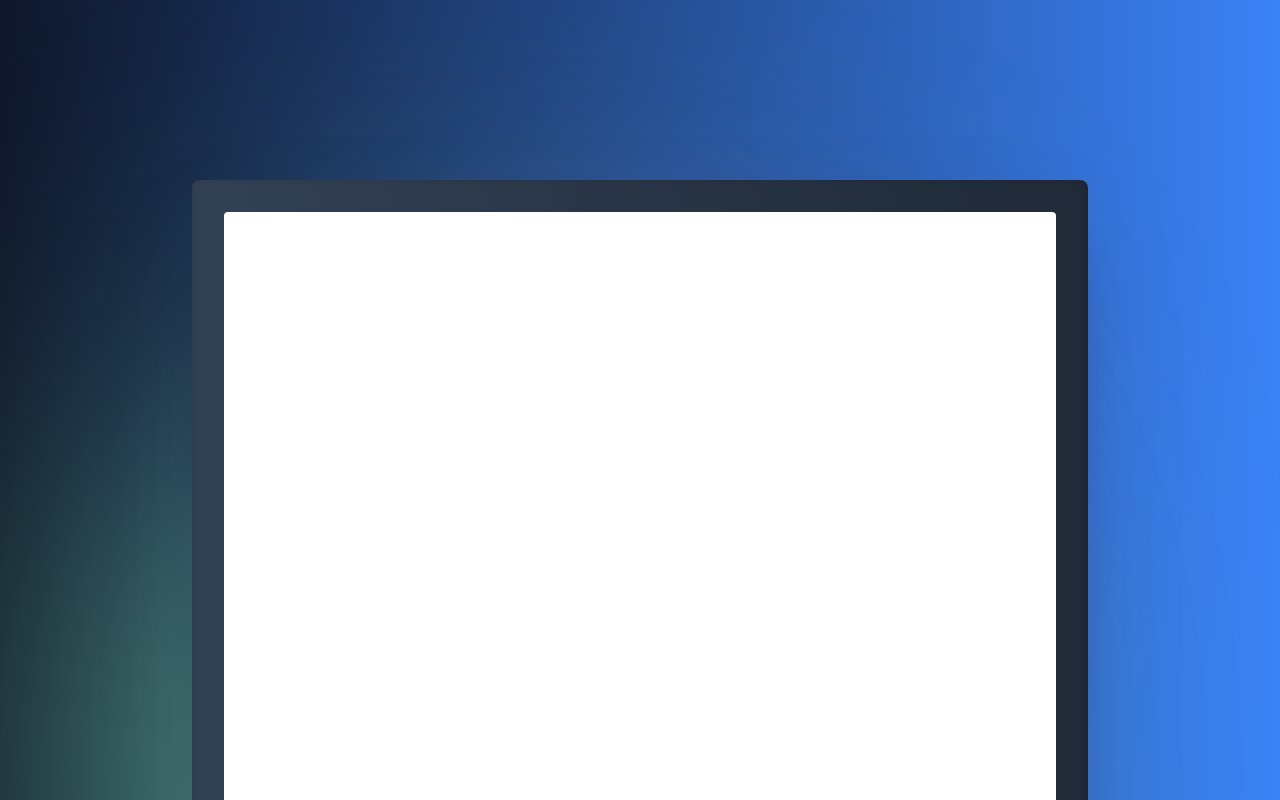
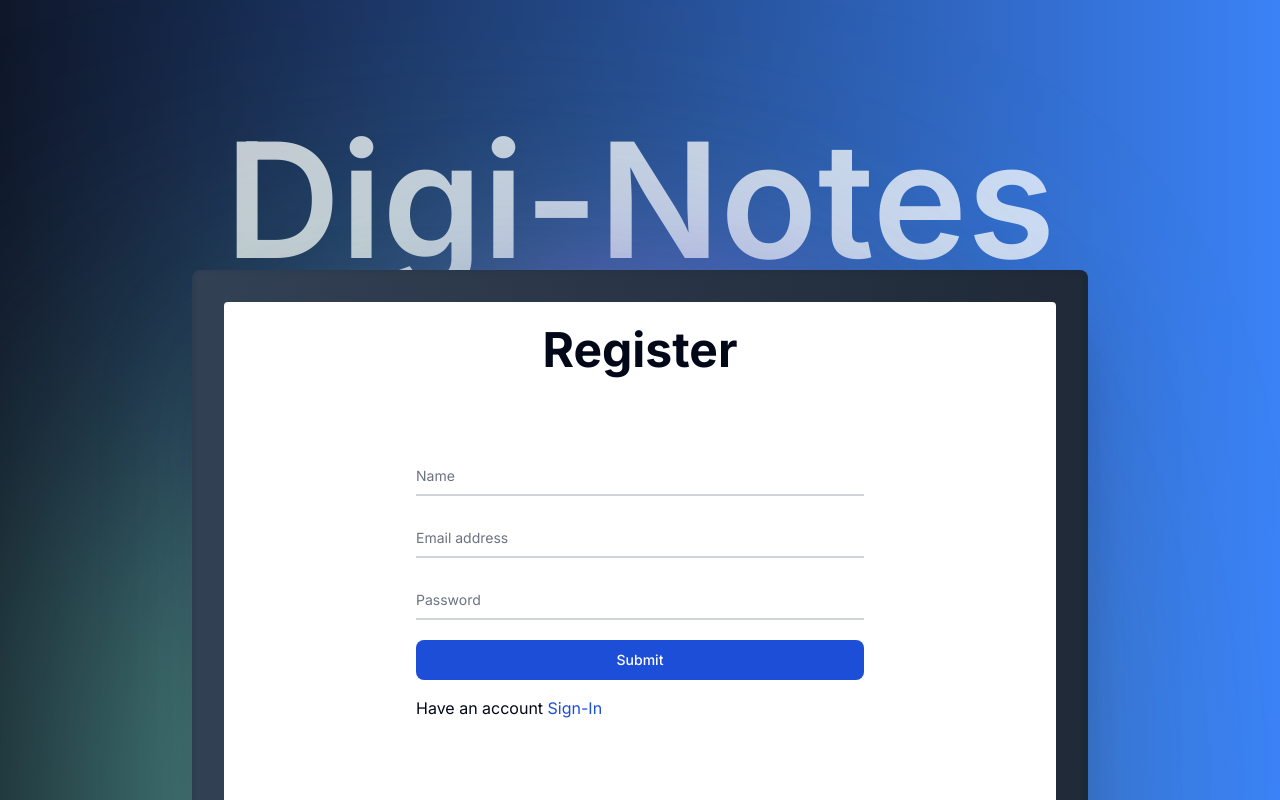
Before and after one commit to Deepakcodez/DigiNotes-web-app, a Next.js app: page /auth/signup in a window 1280 px wide. Built offline with nearby package versions, Linux system fonts and the light colour scheme.

Commit message:
adding loader

```diff
--- a/package.json
+++ b/package.json
@@ -42,6 +42,7 @@
     "react": "^18",
     "react-dom": "^18",
     "react-hook-form": "^7.50.1",
+    "react-loader-spinner": "^6.1.6",
     "react-redux": "^9.1.0",
     "swr": "^2.2.5",
     "tailwind-merge": "^2.2.1",
--- a/src/app/auth/login/page.tsx
+++ b/src/app/auth/login/page.tsx
@@ -1,47 +1,54 @@
-"use client"
-import axios from 'axios';
-import { useRouter } from 'next/navigation';
-import {motion} from 'framer-motion'
-import { useState } from 'react';
-import * as yup from 'yup';
+"use client";
+import axios from "axios";
+import { useRouter } from "next/navigation";
+import { motion } from "framer-motion";
+import { useState } from "react";
+import * as yup from "yup";
+import { ThreeDots } from 'react-loader-spinner'
 
 interface UserDataType {
   email: string;
   password: string;
 }
 
-
 const Login = () => {
-
   const router = useRouter();
   const [error, setError] = useState<string | null>(null);
+  const [isLoading, setIsLoading] = useState<boolean>(false);
   const [userData, setUserData] = useState<UserDataType>({
     email: "",
     password: "",
   });
 
-
   let userSchema = yup.object({
-
-    email: yup.string().email("Invalid email format").required("Email is required"),
-    password : yup.string().min(6, "password must be 8 characters").required("Password is required")
-
+    email: yup
+      .string()
+      .email("Invalid email format")
+      .required("Email is required"),
+    password: yup
+      .string()
+      .min(6, "password must be 6 characters")
+      .required("Password is required"),
   });
 
-
-  const  SubmitHandler= async (e: React.FormEvent<HTMLFormElement>): Promise<void> =>{
-      e.preventDefault()
+  const SubmitHandler = async (
+    e: React.FormEvent<HTMLFormElement>
+  ): Promise<void> => {
+    e.preventDefault();
     try {
       setError(null);
-        const isValidate = await userSchema.validate(userData, {abortEarly : false})
-        if(isValidate){
+      const isValidate = await userSchema.validate(userData, {
+        abortEarly: false,
+      });
+      if (isValidate) {
+        setIsLoading(true);
         const response = await axios.post("/api/auth/login", userData);
         console.log(">>>>>>>>>>>res", response);
-          router.push('/home')
-
+        setIsLoading(false);
+        router.push("/home");
       }
     } catch (error: any) {
-        console.log('>>>>>>>>>>>', error);
+      console.log(">>>>>>>>>>>", error);
       const newError: { [key: string]: string } = {}; // Create a new object to store errors
       error.inner.forEach((err: any) => {
         newError[err.path] = err.message; // Assign error message to the corresponding field
@@ -50,33 +57,31 @@ const Login = () => {
     }
   };
 
-
-
-
   return (
     <>
       <div className=" relative overflow-hidden h-screen w-full bg-gradient-to-r from-slate-900 to-blue-500 flex justify-center items-end">
-    <h1 className='text-5xl text-white self-start mt-[5rem]'>Digi-Notes</h1>
+        <h1 className=" text-[4rem] md:text-[10rem]  font-semibold text-white/75 self-start mt-[5rem]">
+          Digi-Notes
+        </h1>
         {/* laptop */}
         <motion.div
-       initial = {{ y:250 }}
-       animate = {{ y:150 }}
+          initial={{ y: 250 }}
+          animate={{ y: 150 }}
           transition={{
-        type :"spring",
-        delay : .5,
-
+            type: "spring",
+            delay: 0.5,
           }}
           className="absolute z-30 h-[85%] w-[97%] md:w-[70%]   bg-gradient-to-r from-slate-700 to-gray-800  rounded-t-lg px-[1rem] md:px-[2rem] pt-[2rem]"
           style={{
-        boxShadow: "rgba(50, 50, 93, 0.25) 0px 50px 100px -20px, rgba(0, 0, 0, 0.3) 0px 30px 60px -30px, rgba(10, 37, 64, 0.35) 0px -2px 6px 0px inset"
+            boxShadow:
+              "rgba(50, 50, 93, 0.25) 0px 50px 100px -20px, rgba(0, 0, 0, 0.3) 0px 30px 60px -30px, rgba(10, 37, 64, 0.35) 0px -2px 6px 0px inset",
           }}
         >
           {/* screen  */}
           <div className="h-full  w-full p-6 bg-white rounded-sm">
+            <h1 className=" font-bold text-5xl text-center">Login</h1>
 
-          <h1 className=' font-bold text-5xl text-center'>Login</h1>
-
-<form className="max-w-md mx-auto py-[5rem]">
+            <form className="max-w-md mx-auto py-[2rem] md:py-[5rem]">
               <div className="relative z-0 w-full mb-5 group">
                 <input
                   type="email"
@@ -84,13 +89,18 @@ const Login = () => {
                   onChange={(e) =>
                     setUserData({ ...userData, email: e.target.value })
                   }
+                  className="block py-2.5 px-0 w-full text-sm text-gray-900 bg-transparent border-0 border-b-2 border-gray-300 appearance-none dark:text-white dark:border-gray-600 dark:focus:border-blue-500 focus:outline-none focus:ring-0 focus:border-blue-600 peer"
+                  placeholder=" "
+                  required
+                />
 
-       className="block py-2.5 px-0 w-full text-sm text-gray-900 bg-transparent border-0 border-b-2 border-gray-300 appearance-none dark:text-white dark:border-gray-600 dark:focus:border-blue-500 focus:outline-none focus:ring-0 focus:border-blue-600 peer" placeholder=" " required />
+                {error?.email && (
+                  <div className="text-red-500">{error?.email}</div>
+                )}
 
-       {error.email && <div className='text-red-500'>error</div> }
-
-
-      <label  className="peer-focus:font-medium absolute text-sm text-gray-500 dark:text-gray-400 duration-300 transform -translate-y-6 scale-75 top-3 -z-10 origin-[0] peer-focus:start-0 rtl:peer-focus:translate-x-1/4 rtl:peer-focus:left-auto peer-focus:text-blue-600 peer-focus:dark:text-blue-500 peer-placeholder-shown:scale-100 peer-placeholder-shown:translate-y-0 peer-focus:scale-75 peer-focus:-translate-y-6">Email address</label>
+                <label className="peer-focus:font-medium absolute text-sm text-gray-500 dark:text-gray-400 duration-300 transform -translate-y-6 scale-75 top-3 -z-10 origin-[0] peer-focus:start-0 rtl:peer-focus:translate-x-1/4 rtl:peer-focus:left-auto peer-focus:text-blue-600 peer-focus:dark:text-blue-500 peer-placeholder-shown:scale-100 peer-placeholder-shown:translate-y-0 peer-focus:scale-75 peer-focus:-translate-y-6">
+                  Email address
+                </label>
               </div>
               <div className="relative z-0 w-full mb-5 group">
                 <input
@@ -100,23 +110,49 @@ const Login = () => {
                   onChange={(e) =>
                     setUserData({ ...userData, password: e.target.value })
                   }
+                  className="block py-2.5 px-0 w-full text-sm text-gray-900 bg-transparent border-0 border-b-2 border-gray-300 appearance-none dark:text-white dark:border-gray-600 dark:focus:border-blue-500 focus:outline-none focus:ring-0 focus:border-blue-600 peer"
+                  placeholder=" "
+                  required
+                />
 
-        className="block py-2.5 px-0 w-full text-sm text-gray-900 bg-transparent border-0 border-b-2 border-gray-300 appearance-none dark:text-white dark:border-gray-600 dark:focus:border-blue-500 focus:outline-none focus:ring-0 focus:border-blue-600 peer" placeholder=" " required />
-      <label  className="peer-focus:font-medium absolute text-sm text-gray-500 dark:text-gray-400 duration-300 transform -translate-y-6 scale-75 top-3 -z-10 origin-[0] peer-focus:start-0 rtl:peer-focus:translate-x-1/4 peer-focus:text-blue-600 peer-focus:dark:text-blue-500 peer-placeholder-shown:scale-100 peer-placeholder-shown:translate-y-0 peer-focus:scale-75 peer-focus:-translate-y-6">Password</label>
+                {error?.password && (
+                  <div className="text-red-500">{error?.password}</div>
+                )}
+                <label className="peer-focus:font-medium absolute text-sm text-gray-500 dark:text-gray-400 duration-300 transform -translate-y-6 scale-75 top-3 -z-10 origin-[0] peer-focus:start-0 rtl:peer-focus:translate-x-1/4 peer-focus:text-blue-600 peer-focus:dark:text-blue-500 peer-placeholder-shown:scale-100 peer-placeholder-shown:translate-y-0 peer-focus:scale-75 peer-focus:-translate-y-6">
+                  Password
+                </label>
               </div>
-
-
-
+              { isLoading ?
+                 <ThreeDots
+                 visible={true}
+                 height="14"
+                 width="100%"
+                 color="blue"
+                 radius="9"
+                 ariaLabel="three-dots-loading"
+                 wrapperStyle={{}}
+                 wrapperClass="text-center "
+              />:
               <button
                 type="submit"
                 onClick={SubmitHandler}
- className="text-white bg-blue-700 hover:bg-blue-800 focus:ring-4 focus:outline-none focus:ring-blue-300 font-medium rounded-lg text-sm w-full sm:w-auto px-5 py-2.5 text-center dark:bg-blue-600 dark:hover:bg-blue-700 dark:focus:ring-blue-800">Submit</button>
+                className="text-white bg-blue-700 hover:bg-blue-800 focus:ring-4 focus:outline-none focus:ring-blue-300 font-medium rounded-lg text-sm w-full px-5 py-2.5 text-center dark:bg-blue-600 dark:hover:bg-blue-700 dark:focus:ring-blue-800"
+              >
+                Submit
+              </button>
+            }
+
+              <h1 className="mt-4">
+                Haven&apos;t an account
+                <span
+                  onClick={() => router.push("/auth/signup")}
+                  className="text-blue-700 cursor-pointer"
+                >
+                  {" "}
+                  Sign-Up
+                </span>
+              </h1>
             </form>
-
-
-
-
-
           </div>
         </motion.div>
         {/* light  */}
@@ -125,6 +161,6 @@ const Login = () => {
       </div>
     </>
   );
-}
+};
 
 export default Login;
--- a/src/app/auth/signup/page.tsx
+++ b/src/app/auth/signup/page.tsx
@@ -1,26 +1,189 @@
-"use client"
-import {motion} from 'framer-motion'
-const SignUp = () => {
+"use client";
+import axios from "axios";
+import { useRouter } from "next/navigation";
+import { motion } from "framer-motion";
+import { useState } from "react";
+import * as yup from "yup";
+import { ThreeDots } from 'react-loader-spinner'
+
+interface UserDataType {
+  name: string;
+  email: string;
+  password: string;
+}
+
+const Login = () => {
+  const router = useRouter();
+  const [error, setError] = useState<string | null>(null);
+  const [isLoading, setIsLoading] = useState<boolean>(false);
+  const [userData, setUserData] = useState<UserDataType>({
+    name: "",
+    email: "",
+    password: "",
+  });
+
+  let userSchema = yup.object({
+    name: yup
+      .string()
+      .min(2, "Name should be atleast 2 character")
+      .required("Email is required"),
+    email: yup
+      .string()
+      .email("Invalid email format")
+      .required("Email is required"),
+    password: yup
+      .string()
+      .min(6, "password must be 6 characters")
+      .required("Password is required"),
+  });
+
+  const SubmitHandler = async (
+    e: React.FormEvent<HTMLFormElement>
+  ): Promise<void> => {
+    e.preventDefault();
+    try {
+      setError(null);
+      const isValidate = await userSchema.validate(userData, {
+        abortEarly: false,
+      });
+      if (isValidate) {
+        setIsLoading(true);
+        const response = await axios.post("/api/auth/signup", userData);
+        console.log(">>>>>>>>>>>res", response);
+        setIsLoading(false);
+        router.push("/auth/login");
+      }
+    }catch (error: any) {
+      console.log(">>>>>>>>>>>", error);
+      const newError: { [key: string]: string } = {}; // Create a new object to store errors
+      if (error.inner) {
+        error.inner.forEach((err: any) => {
+          newError[err.path] = err.message; // Assign error message to the corresponding field
+        });
+      }
+      setError(newError); // Update the error state with new errors
+    }
+  };
+
   return (
     <>
-
       <div className=" relative overflow-hidden h-screen w-full bg-gradient-to-r from-slate-900 to-blue-500 flex justify-center items-end">
+        <h1 className="text-[4rem] md:text-[10rem]  font-semibold text-white/75 self-start mt-[5rem]">
+          Digi-Notes
+        </h1>
         {/* laptop */}
         <motion.div
-       initial = {{ y:250 }}
-       animate = {{ y:60 }}
+          initial={{ y: 250 }}
+          animate={{ y: 150 }}
           transition={{
-        type :"spring",
-        delay : .5,
-
+            type: "spring",
+            delay: 0.5,
           }}
-       className="absolute z-30 h-[85%] w-[97%] md:w-[70%]   bg-gradient-to-r from-slate-700 to-gray-800  rounded-t-lg px-[2rem] pt-[2rem]"
+          className="absolute z-30 h-[85%] w-[97%] md:w-[70%]   bg-gradient-to-r from-slate-700 to-gray-800  rounded-t-lg px-[1rem] md:px-[2rem] pt-[2rem]"
           style={{
-        boxShadow: "rgba(50, 50, 93, 0.25) 0px 50px 100px -20px, rgba(0, 0, 0, 0.3) 0px 30px 60px -30px, rgba(10, 37, 64, 0.35) 0px -2px 6px 0px inset"
+            boxShadow:
+              "rgba(50, 50, 93, 0.25) 0px 50px 100px -20px, rgba(0, 0, 0, 0.3) 0px 30px 60px -30px, rgba(10, 37, 64, 0.35) 0px -2px 6px 0px inset",
           }}
         >
           {/* screen  */}
-        <div className="h-full w-full bg-white rounded-sm"></div>
+          <div className="h-full  w-full p-6 bg-white rounded-sm">
+            <h1 className=" font-bold text-5xl text-center">Register</h1>
+
+            <form className="max-w-md mx-auto py-[2rem] md:py-[5rem]">
+              <div className="relative z-0 w-full mb-5 group">
+                <input
+                  type="text"
+                  name="name"
+                  onChange={(e) =>
+                    setUserData({ ...userData, name: e.target.value })
+                  }
+                  className="block py-2.5 px-0 w-full text-sm text-gray-900 bg-transparent border-0 border-b-2 border-gray-300 appearance-none dark:text-white dark:border-gray-600 dark:focus:border-blue-500 focus:outline-none focus:ring-0 focus:border-blue-600 peer"
+                  placeholder=" "
+                  required
+                />
+
+                {error?.name && (
+                  <div className="text-red-500">{error?.name}</div>
+                )}
+
+                <label className="peer-focus:font-medium absolute text-sm text-gray-500 dark:text-gray-400 duration-300 transform -translate-y-6 scale-75 top-3 -z-10 origin-[0] peer-focus:start-0 rtl:peer-focus:translate-x-1/4 rtl:peer-focus:left-auto peer-focus:text-blue-600 peer-focus:dark:text-blue-500 peer-placeholder-shown:scale-100 peer-placeholder-shown:translate-y-0 peer-focus:scale-75 peer-focus:-translate-y-6">
+                  Name
+                </label>
+              </div>
+              <div className="relative z-0 w-full mb-5 group">
+                <input
+                  type="email"
+                  name="email"
+                  inputMode="email"
+                  onChange={(e) =>
+                    setUserData({ ...userData, email: e.target.value })
+                  }
+                  className="block py-2.5 px-0 w-full text-sm text-gray-900 bg-transparent border-0 border-b-2 border-gray-300 appearance-none dark:text-white dark:border-gray-600 dark:focus:border-blue-500 focus:outline-none focus:ring-0 focus:border-blue-600 peer"
+                  placeholder=" "
+                  required
+                />
+
+                {error?.email && (
+                  <div className="text-red-500">{error?.email}</div>
+                )}
+
+                <label className="peer-focus:font-medium absolute text-sm text-gray-500 dark:text-gray-400 duration-300 transform -translate-y-6 scale-75 top-3 -z-10 origin-[0] peer-focus:start-0 rtl:peer-focus:translate-x-1/4 rtl:peer-focus:left-auto peer-focus:text-blue-600 peer-focus:dark:text-blue-500 peer-placeholder-shown:scale-100 peer-placeholder-shown:translate-y-0 peer-focus:scale-75 peer-focus:-translate-y-6">
+                  Email address
+                </label>
+              </div>
+              <div className="relative z-0 w-full mb-5 group">
+                <input
+                  type="password"
+                  id="Password"
+                  name="password"
+                  onChange={(e) =>
+                    setUserData({ ...userData, password: e.target.value })
+                  }
+                  className="block py-2.5 px-0 w-full text-sm text-gray-900 bg-transparent border-0 border-b-2 border-gray-300 appearance-none dark:text-white dark:border-gray-600 dark:focus:border-blue-500 focus:outline-none focus:ring-0 focus:border-blue-600 peer"
+                  placeholder=" "
+                  required
+                />
+
+                {error?.password && (
+                  <div className="text-red-500">{error?.password}</div>
+                )}
+                <label className="peer-focus:font-medium absolute text-sm text-gray-500 dark:text-gray-400 duration-300 transform -translate-y-6 scale-75 top-3 -z-10 origin-[0] peer-focus:start-0 rtl:peer-focus:translate-x-1/4 peer-focus:text-blue-600 peer-focus:dark:text-blue-500 peer-placeholder-shown:scale-100 peer-placeholder-shown:translate-y-0 peer-focus:scale-75 peer-focus:-translate-y-6">
+                  Password
+                </label>
+              </div>
+               {
+                isLoading ?
+                <ThreeDots
+                    visible={true}
+                    height="14"
+                    width="100%"
+                    color="blue"
+                    radius="9"
+                    ariaLabel="three-dots-loading"
+                    wrapperStyle={{}}
+                    wrapperClass="text-center "
+                 />:
+                 <button
+                 type="submit"
+                 onClick={SubmitHandler}
+                 className="text-white bg-blue-700 hover:bg-blue-800 focus:ring-4 focus:outline-none focus:ring-blue-300 font-medium rounded-lg text-sm  w-full px-5 py-2.5 text-center dark:bg-blue-600 dark:hover:bg-blue-700 dark:focus:ring-blue-800"
+               >
+                 Submit
+               </button>
+               }
+
+              <h1 className="mt-4">
+                Have an account
+                <span
+                  onClick={() => router.push("/auth/login")}
+                  className="text-blue-700 cursor-pointer"
+                >
+                  {" "}
+                  Sign-In
+                </span>
+              </h1>
+            </form>
+          </div>
         </motion.div>
         {/* light  */}
         <div className="absolute  w-[30rem] h-[30rem] rounded-full bg-violet-500 blur-[100px]"></div>
@@ -28,6 +191,6 @@ const SignUp = () => {
       </div>
     </>
   );
-}
+};
 
-export default SignUp;
+export default Login;
```
Also changed, not shown: 1 other file (tests, documents, lock files or other folders). Lines whose indentation alone changed are shown as unchanged.
